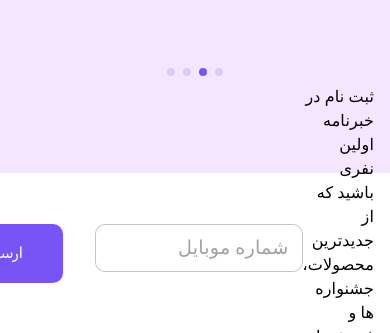
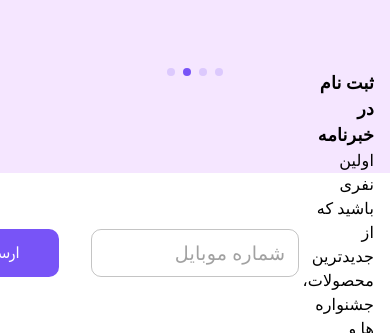
Before and after one commit to SINAZZzz/artin-shop, a React (Vite) app: page / in a window 390 px wide. Shown: the part 9702-10035 px from the top of the page. Built offline with nearby package versions, Linux system fonts and the light colour scheme.

Commit message:
fix: responsive form and news

```diff
--- a/src/components/newsletters/Newsletters.tsx
+++ b/src/components/newsletters/Newsletters.tsx
@@ -20,7 +20,11 @@ export default function Newsletters() {
         width="100%"
       >
         <Box>
-          <Title title="ثبت نام در خبرنامه" fontSize="1rem" />
+          <Title
+            title="ثبت نام در خبرنامه"
+            fontSize="1.1rem"
+            fontWeight={"bold"}
+          />
           <Description
             description="
           اولین نفری باشید که از جدیدترین محصولات، جشنواره ها و فروش‌های ویژه
--- a/src/components/newsletters/components/Form.tsx
+++ b/src/components/newsletters/components/Form.tsx
@@ -3,7 +3,7 @@ import Btn from "../../Btn";
 
 export default function Form() {
   return (
-    <Box display="flex">
+    <Box display="flex" mr="0.2rem">
       <TextField
         placeholder="شماره موبایل"
         variant="outlined"
@@ -28,7 +28,7 @@ export default function Form() {
         border="none"
         color="white"
         background="7854F7"
-        py="1rem"
+        py="0.5rem"
         fontSize="1rem"
       />
     </Box>
```
